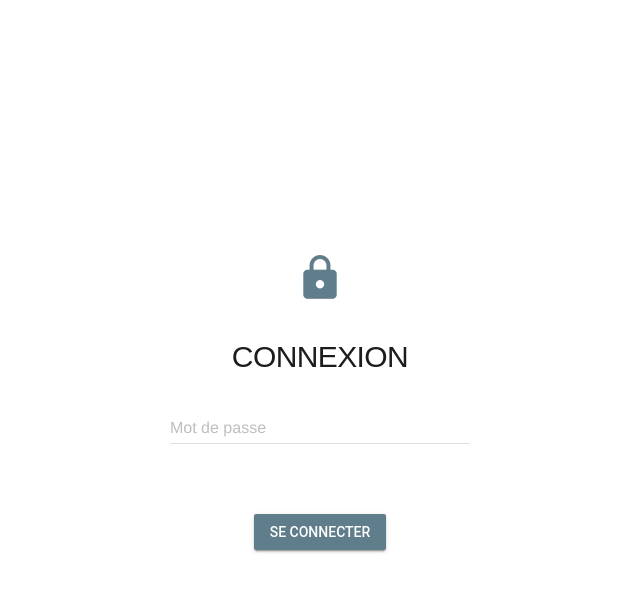
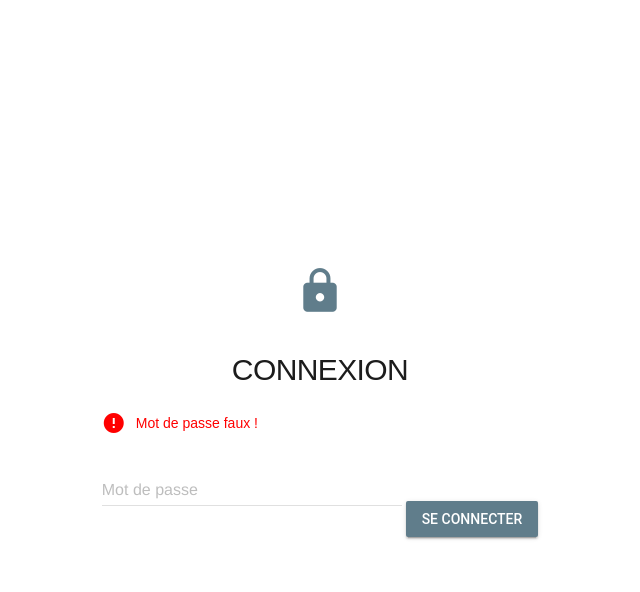
Before and after one commit to Glowstoner/camera_nsi, a PHP site: page /login.html in a window 1280 px wide. Shown: the top 592 px of the page, without its empty margins (320-960 px from the left). Run offline with PHP 8.4, Linux system fonts and the light colour scheme.

Commit message:
added js and php

```diff
--- /dev/null
+++ b/scripts/log.txt
@@ -0,0 +1 @@
+oss
--- a/web/login.css
+++ b/web/login.css
@@ -18,6 +18,21 @@
     margin-top: 50px;
 }
 
+#falsepasswdtext {
+    text-align: start;
+    font-family: sans-serif;
+}
+
+#falsepasswdlogo {
+    position: relative;
+    float: left;
+    margin-right: 10px;
+}
+
+#falsepasswd {
+    color: red;
+}
+
 #main {
     border: 5px solid white;
     background-color: white;
--- a/web/login.html
+++ b/web/login.html
@@ -9,21 +9,28 @@
     <script defer src="https://code.getmdl.io/1.3.0/material.min.js"></script>
     <link rel="stylesheet" href="https://fonts.googleapis.com/icon?family=Material+Icons">
     <link rel="stylesheet" href="login.css">
+
+    <script
+			  src="https://code.jquery.com/jquery-3.5.1.slim.min.js"
+			  integrity="sha256-4+XzXVhsDmqanXGHaHvgh1gMQKX40OUvDEBTu8JcmNs="
+              crossorigin="anonymous"></script>
+    <script src="login.js"></script>
 </head>
 <body>
     <div class="image">
     <div id="main">
         <span class="material-icons" id="loginicon">lock</span>
         <h1 class="loginfont" id="logintitle">CONNEXION</h1>
+        <div id="falsepasswd">
+            <span class="material-icons redcolor" id="falsepasswdlogo">error</span>
+            <p class="redcolor" id="falsepasswdtext">Mot de passe faux !</p>
+        </div>
+        <div class="mdl-textfield mdl-js-textfield mdl-textfield--floating-label">
+            <input class="mdl-textfield__input" type="password" id="passwd">
+            <label class="mdl-textfield__label loginpasswd" for="passwd">Mot de passe</label>
+        </div>
 
-        <form action="#">
-            <div class="mdl-textfield mdl-js-textfield mdl-textfield--floating-label" id="loginpasswd">
-                <input class="mdl-textfield__input" type="password" id="passwd">
-                <label class="mdl-textfield__label" for="passwd" id="abc">Mot de passe</label>
-            </div>
-        </form>
-
-        <button class="mdl-button mdl-js-button mdl-button--raised mdl-js-ripple-effect mdl-button--colored" id="loginbutton" type="submit" value="Se connecter">
+        <button class="mdl-button mdl-js-button mdl-button--raised mdl-js-ripple-effect mdl-button--colored" id="loginbutton" value="Se connecter">
             Se connecter
         </button>
     </div>
--- /dev/null
+++ b/web/login.js
@@ -0,0 +1,10 @@
+var error = $('#falsepasswd');
+
+$(document).ready(function (){
+    console.log("hello WORLD!");
+    error.remove();
+});
+
+function error() {
+    $('#logintitle').after(error)
+}
--- /dev/null
+++ b/web/login.php
@@ -0,0 +1,3 @@
+<?php
+    echo "test";
+?>
```
